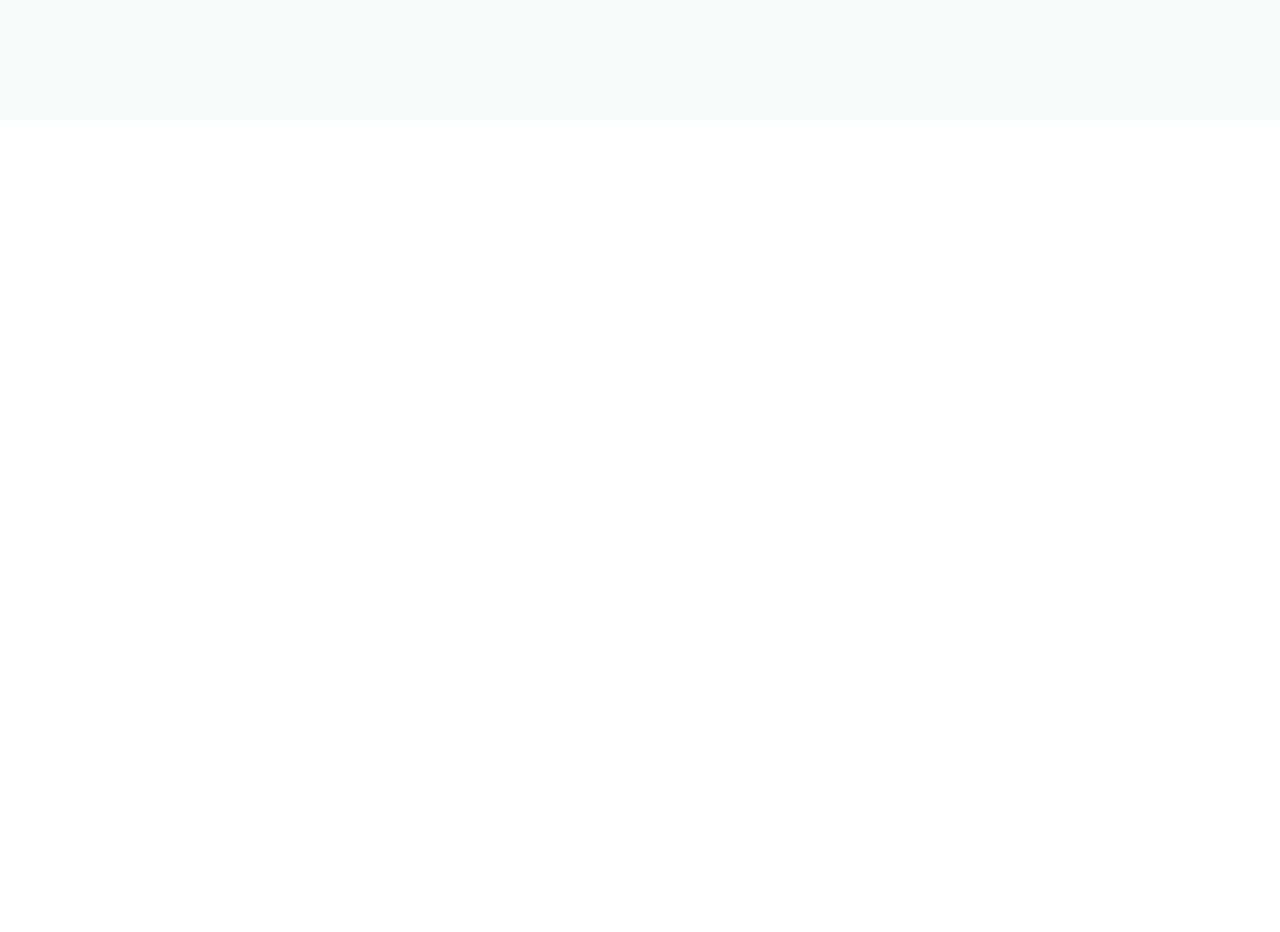
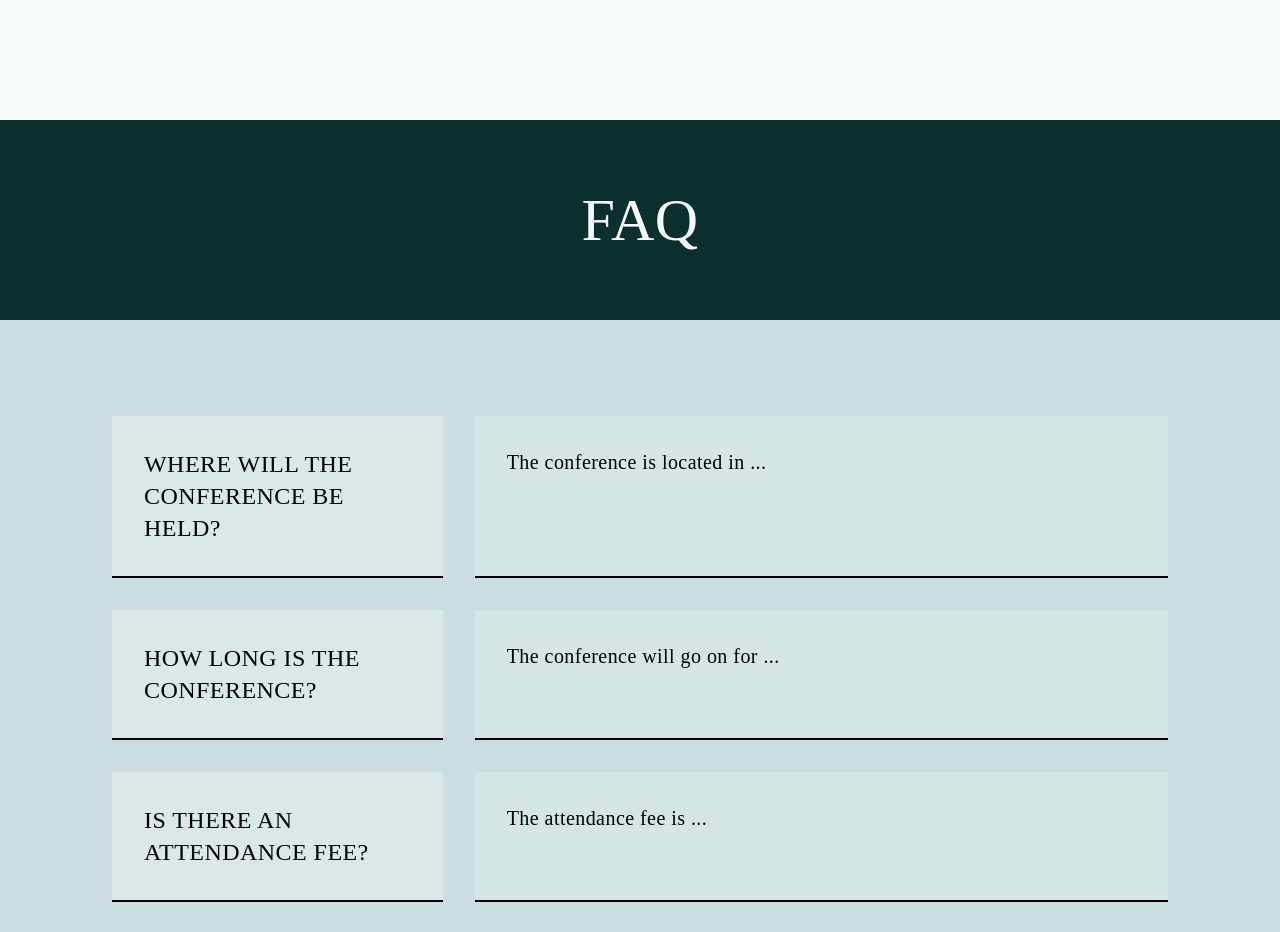
Before and after one commit to RishikSarkar/health-mun, a Next.js app: page / in a window 1280 px wide. Shown: the part 1780-2712 px from the top of the page. Before the commit the page ends 1900 px from the top, so only its background shows below. Built offline with nearby package versions, Linux system fonts and the light colour scheme; a web font is replaced by a local one.

Commit message:
Added FAQ and Contact pages

```diff
--- a/components/Acronym.jsx
+++ b/components/Acronym.jsx
@@ -17,13 +17,13 @@ const Acronym = () => {
     };
 
     return (
-        <div id='countdown' className='font-marcellus w-full h-screen text-center bg-[#F7FAFA]'>
+        <div id='acronym' className='font-marcellus w-full h-screen text-center bg-[#F7FAFA] select-none'>
             <div className='max-w-[1440px] w-full h-full mx-auto flex flex-col justify-center items-center'>
                 <div className='p-8 text-2xl uppercase flex'>
                     What we stand for
                 </div>
 
-                <div className='bg-white p-8'>
+                <div className='p-8'>
                     <div className='flex justify-center items-center p-2 pb-4'>
                         {Array.from('Health').map((letter, index) => (
                             <div
@@ -35,7 +35,7 @@ const Acronym = () => {
                             </div>
                         ))}
                     </div>
-                    <div className='w-[400px] h-auto text-2xl p-2 pt-4'>
+                    <div className='h-[60px] text-2xl p-2 pt-4 bg-white'>
                         {currWord}
                     </div>
                 </div>
--- /dev/null
+++ b/components/Contact.jsx
@@ -0,0 +1,43 @@
+import React from 'react'
+
+const Contact = () => {
+    return (
+        <div id='contact' className='font-marcellus w-full h-auto flex flex-col justify-center items-center text-center bg-[#16796F] text-[#F7FAFA] select-none'>
+            <div className='pt-8 mt-8 text-3xl uppercase flex'>
+                Contact Us
+            </div>
+            <div className='w-[50%] h-auto p-4 mb-10'>
+
+                <form action='' method='POST' encType='multipart/form-data'>
+                    <div className='grid grid-cols-2 gap-4 py-2'>
+
+                        <div className='flex flex-col'>
+                            <label className='uppercase text-sm py-2'>First Name</label>
+                            <input className='text-black border-2 py-1 px-2 flex' name='Name' type="text" style={{ outline: 'none' }} />
+                        </div>
+
+                        <div className='flex flex-col'>
+                            <label className='uppercase text-sm py-2'>Last Name</label>
+                            <input className='text-black border-2 py-1 px-2 flex' name='Name' type="text" style={{ outline: 'none' }} />
+                        </div>
+                    </div>
+
+                    <div className='flex flex-col'>
+                        <label className='uppercase text-sm py-2'>Email Address *</label>
+                        <input className='text-black border-2 py-1 px-2 flex' name='Email' type="email" style={{ outline: 'none' }} required />
+                    </div>
+
+                    <div className='flex flex-col py-2'>
+                        <label className='uppercase text-sm py-2'>Message *</label>
+                        <textarea className='text-black py-1 px-2' name='Message' rows='3' style={{ resize: 'none', outline: 'none' }} required></textarea>
+                    </div>
+
+                    <button className='text-md py-2 w-[50%] px-4 mt-6 bg-white/10 hover:bg-white/30 ease-in duration-100'>Submit</button>
+
+                </form>
+            </div>
+        </div>
+    )
+}
+
+export default Contact
--- a/components/Countdown.jsx
+++ b/components/Countdown.jsx
@@ -56,7 +56,7 @@ const Countdown = () => {
     }, []);
 
     return (
-        <div id='countdown' className='font-marcellus w-full h-full text-center bg-[#CADEDF]'>
+        <div id='countdown' className='font-marcellus w-full h-full text-center bg-[#CADEDF] select-none'>
             <div className='max-w-[1440px] w-full h-[300px] mx-auto flex flex-col justify-center items-center'>
                 <div className='p-3 text-xl uppercase flex'>
                     Conference Starts in
--- /dev/null
+++ b/components/FAQ.jsx
@@ -0,0 +1,53 @@
+import React from 'react'
+
+const FAQ = () => {
+    return (
+        <div id='faq' className='font-marcellus w-full h-auto pb-2 text-center bg-[#CADEDF]'>
+            <div className='w-full h-[200px] mx-auto flex justify-center items-center bg-[#09302C] text-[#F7FAFA]'>
+                <div className='p-8 text-6xl uppercase flex select-none'>
+                    FAQ
+                </div>
+            </div>
+            <div className='p-12 my-12 mx-16 grid grid-cols-3 gap-8 text-left selection:text-[#F7FAFA] selection:bg-[#09302C]'>
+
+                <div className="col-span-1 w-full p-8 text-2xl bg-white/30 uppercase border-b-2 border-black">
+                    Where will the conference be held?
+                </div>
+                <div className="col-span-2 w-full p-8 text-xl bg-white/20 border-b-2 border-black">
+                    The conference is located in ...
+                </div>
+
+                <div className="col-span-1 w-full p-8 text-2xl bg-white/30 uppercase border-b-2 border-black">
+                    How long is the conference?
+                </div>
+                <div className="col-span-2 w-full p-8 text-xl bg-white/20 border-b-2 border-black">
+                    The conference will go on for ...
+                </div>
+
+                <div className="col-span-1 w-full p-8 text-2xl bg-white/30 uppercase border-b-2 border-black">
+                    Is there an attendance fee?
+                </div>
+                <div className="col-span-2 w-full p-8 text-xl bg-white/20 border-b-2 border-black">
+                    The attendance fee is ...
+                </div>
+
+                <div className="col-span-1 w-full p-8 text-2xl bg-white/30 uppercase border-b-2 border-black">
+                    Where can delegates register?
+                </div>
+                <div className="col-span-2 w-full p-8 text-xl bg-white/20 border-b-2 border-black">
+                    Delegates can register at ...
+                </div>
+
+                <div className="col-span-1 w-full p-8 text-2xl bg-white/30 uppercase border-b-2 border-black">
+                    Who can I contact for questions/concerns?
+                </div>
+                <div className="col-span-2 w-full p-8 text-xl bg-white/20 border-b-2 border-black">
+                    You can contact ...
+                </div>
+
+            </div>
+        </div>
+    )
+}
+
+export default FAQ
--- a/pages/index.js
+++ b/pages/index.js
@@ -2,6 +2,9 @@ import Head from 'next/head';
 import Main from '../components/Main.jsx'
 import Countdown from '../components/Countdown.jsx';
 import Acronym from '../components/Acronym.jsx';
+import FAQ from '../components/FAQ.jsx';
+import Contact from '../components/Contact.jsx';
+
 import { ParallaxProvider } from 'react-scroll-parallax';
 
 export default function Home() {
@@ -17,6 +20,8 @@ export default function Home() {
 
       <Countdown />
       <Acronym />
+      <FAQ />
+      <Contact />
     </div>
   );
 }
```
Also changed, not shown: components/Navbar.jsx (+7 -7 lines).
